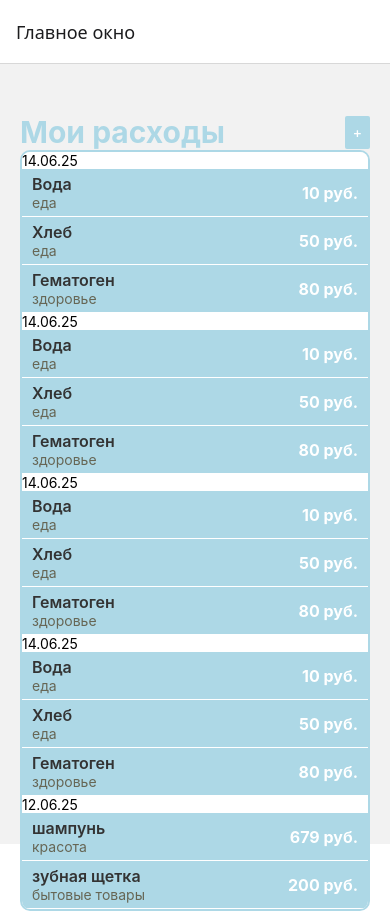
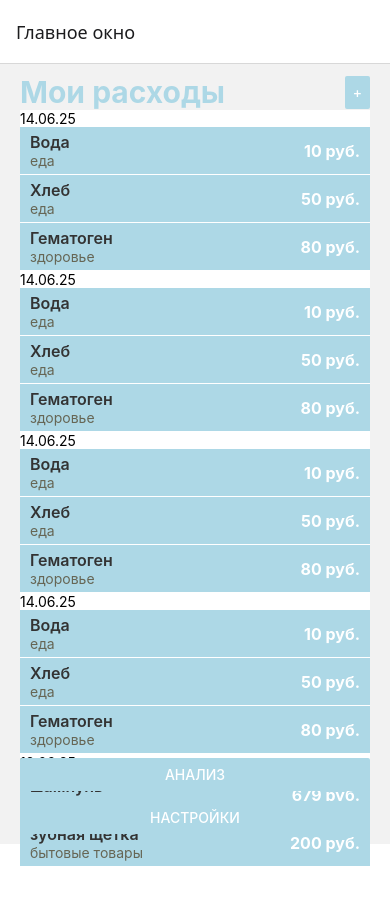
Before and after one commit to bluegreensugar/FinAnalis, a React Native app: screen / in a window 390 px wide. After the commit the page ends 867 px from the top, so only its background shows below. Built offline with nearby package versions, Linux system fonts and the light colour scheme.

Commit message:
refactor:оформление компонентов

```diff
--- a/App.tsx
+++ b/App.tsx
@@ -1,5 +1,4 @@
 import * as React from 'react';
-import { View, Text } from 'react-native';
 import { createStaticNavigation } from '@react-navigation/native';
 import { createNativeStackNavigator } from '@react-navigation/native-stack';
 import RootStack from './scr/navigation/navigation'
--- a/package.json
+++ b/package.json
@@ -10,6 +10,7 @@
     "test": "jest"
   },
   "dependencies": {
+    "@react-native-picker/picker": "^2.11.0",
     "@react-navigation/native": "^7.1.11",
     "@react-navigation/native-stack": "^7.3.16",
     "@react-navigation/stack": "^7.3.4",
--- /dev/null
+++ b/scr/components/Header.js
@@ -0,0 +1,35 @@
+import React from 'react';
+import { View, Text, StyleSheet } from 'react-native';
+import { useNavigation } from '@react-navigation/native';
+import SetButton from '../components/SetButton';
+
+const SectionHeader = () => {
+  const navigation = useNavigation();
+  return(
+    <View style={styles.mainRow}>
+      <Text
+        style ={styles.mainText}>
+        Мои расходы </Text>
+      <SetButton
+        title="+"
+        onPress={() => navigation.navigate('AddExp')}
+      />
+    </View>
+  )
+};
+
+const styles = StyleSheet.create({
+  mainText:{
+      color:'#add8e6',
+      fontSize: 30,
+      fontWeight: 'bold',
+    },
+
+    mainRow: {
+      flexDirection: 'row',
+      justifyContent: 'space-between',
+      alignItems: 'center',
+    },
+});
+
+export default SectionHeader;
--- /dev/null
+++ b/scr/components/ItemList.js
@@ -0,0 +1,72 @@
+import React from 'react';
+import { SectionList, View, Text, StyleSheet} from 'react-native';
+
+const ItemList = ({data}) => {
+  return (
+  <View >
+    <SectionList
+      sections={data}
+      keyExtractor={(item, index) => item+index}
+      renderItem = {({item}) => (
+        <View style={styles.productRow}>
+          <View style={styles.textBlock}>
+            <Text style={styles.nameText}>{item.name}</Text>
+            <Text style={styles.categoryText}>{item.category}</Text>
+          </View>
+          <Text style={styles.priceText}>{item.cost} руб.</Text>
+        </View>)}
+      renderSectionHeader={
+        ({section:{title}})=>(
+          <View style={styles.viewSectionHeader}>
+            <Text style={styles.text}>{title}</Text>
+          </View>
+        )
+      }
+    />
+  </View>
+
+  );
+};
+
+
+const styles = StyleSheet.create(
+{
+  new:{
+    flex:1
+  },
+
+  productRow: {
+    flexDirection: 'row',
+    justifyContent: 'space-between',
+    alignItems: 'center',
+    paddingVertical: 5,
+    paddingHorizontal: 10,
+    backgroundColor: '#add8e6',
+    borderBottomWidth: 1,
+    borderBottomColor: '#fff',
+  },
+  textBlock: {
+    flexShrink: 1,
+    marginRight: 10,
+  },
+  nameText: {
+    fontSize: 16,
+    fontWeight: '600',
+    color: '#333',
+  },
+  categoryText: {
+    fontSize: 14,
+    color: '#665',
+  },
+  priceText: {
+    fontSize: 16,
+    fontWeight: 'bold',
+    color: '#FFF',
+  },
+  viewSectionHeader:{
+    backgroundColor:'#FFF',
+  },
+  }
+)
+
+export default ItemList;
--- /dev/null
+++ b/scr/components/PickerField.js
@@ -0,0 +1,35 @@
+import React from 'react';
+import { View, Text, StyleSheet } from 'react-native';
+import { Picker } from '@react-native-picker/picker';
+
+const PickerField = ({ label, selectedValue, onValueChange, options }) => (
+  <View style={styles.container}>
+    <Text style={styles.label}>{label}</Text>
+    <View style={styles.picker}>
+      <Picker selectedValue={selectedValue} onValueChange={onValueChange}>
+        {options.map((opt) => (
+          <Picker.Item key={opt.value} label={opt.label} value={opt.value} />
+        ))}
+      </Picker>
+    </View>
+  </View>
+);
+
+const styles = StyleSheet.create({
+  container: {
+    marginBottom: 10,
+  },
+  label: {
+    fontSize: 15,
+    marginBottom: 5,
+  },
+  picker: {
+    borderWidth: 2,
+    borderColor: '#add8e6',
+    borderRadius: 6,
+    height: 50,
+  },
+
+});
+
+export default PickerField;
--- /dev/null
+++ b/scr/components/SetButton.js
@@ -0,0 +1,18 @@
+import React from 'react';
+import {Button, View} from 'react-native'
+
+
+const SetButton=({title, onPress})=>{
+    return(
+        <View>
+            <Button
+                title={title}
+                onPress={onPress}
+                color='#add8e6'
+            />
+        </View>
+    )
+
+}
+
+export default SetButton;
--- /dev/null
+++ b/scr/components/TextInputField.js
@@ -0,0 +1,26 @@
+import React from 'react';
+import { View, Text, TextInput, StyleSheet } from 'react-native';
+
+const TextInputField = ({label}) => (
+  <View>
+    <Text style={styles.label}>{label}</Text>
+    <TextInput
+      style={styles.input}
+    />
+  </View>
+);
+
+const styles = StyleSheet.create({
+
+  label: {
+    fontSize: 15,
+    marginBottom: 6,
+  },
+  input: {
+    borderWidth: 2,
+    borderColor: '#add8e6',
+    borderRadius: 6
+  },
+});
+
+export default TextInputField;
--- a/scr/screens/AddNewExpensesScreen.js
+++ b/scr/screens/AddNewExpensesScreen.js
@@ -1,20 +1,63 @@
 import React from 'react';
-import { SectionList, View, Button, Text, Image, ScrollView, TextInput, StyleSheet} from 'react-native';
-import {
-  createStaticNavigation,
-  useNavigation,
-} from '@react-navigation/native';
-import { createNativeStackNavigator } from '@react-navigation/native-stack';
+import { View, Text, StyleSheet } from 'react-native';
+import { useNavigation } from '@react-navigation/native';
+import TextInputField from '../components/TextInputField';
+import PickerField from '../components/PickerField';
+import SetButton from '../components/SetButton';
 
-const AddNewExpenses=()=>
-{
-    const navigation = useNavigation();
-    return(
+const AddNewExpenses = () => {
 
-        <View>
-            <Text>Введите ваши новые траты</Text>
-            <TextInput></TextInput>
-        </View>
-    )
-}
+  return (
+    <View style={styles.container}>
+      <Text style={styles.title}>Новая транзакция</Text>
+      <TextInputField
+        label="Наименование"
+      />
+      <PickerField
+        label="Категория"
+        options={[
+          { label: 'Еда', value: 'food' },
+          { label: 'Здоровье', value: 'health' },
+          { label: 'Транспорт', value: 'transport' },
+          { label: 'Одежда', value: 'cloth' },
+          { label: 'Быт', value: 'household' },
+          { label: 'Красота', value: 'beauty' },
+        ]}
+      />
+      <TextInputField
+        label="Сумма"
+      />
+      <PickerField
+        label="Валюта"
+        options={[
+          { label: '₽', value: 'RUB' },
+          { label: '$', value: 'USD' },
+          { label: '€', value: 'EUR' },
+        ]}
+      />
+      <View style={styles.button}>
+
+        <SetButton
+          title={"Сохранить"}
+          onPress={''}
+        />
+      </View>
+    </View>
+  );
+};
+
+const styles = StyleSheet.create({
+  container: {
+    flex: 1,
+    padding: 20,
+    backgroundColor: '#fff',
+  },
+  title: {
+    fontSize: 22,
+    fontWeight: 'bold',
+    marginBottom: 24,
+    textAlign: 'center',
+  },
+});
+
 export default AddNewExpenses;
--- a/scr/screens/HomeScreen.js
+++ b/scr/screens/HomeScreen.js
@@ -1,11 +1,9 @@
 import React from 'react';
-import { SectionList, View, Button, Text, Image, ScrollView, TextInput, StyleSheet} from 'react-native';
-import {
-  createStaticNavigation,
-  useNavigation,
-} from '@react-navigation/native';
-import { createNativeStackNavigator } from '@react-navigation/native-stack';
-
+import { View, StyleSheet} from 'react-native';
+import ItemList from '../components/ItemList';
+import Header from '../components/Header';
+import SetButton from '../components/SetButton';
+import { useNavigation } from '@react-navigation/native';
 
 const DATA = [
   {
@@ -57,103 +55,47 @@ const DATA = [
 
 
 const HomePage = () => {
-
   const navigation = useNavigation();
 
   return (
-  <View
-    style={styles.mainView}>
-      <View style={styles.mainRow}>
-        <Text
-            style ={styles.mainText}>
-            Мои расходы </Text>
-           <Button
-              title="+"
-              onPress={() => navigation.navigate('AddExp')}
-              color='#add8e6' />
+    <View style={styles.container}>
+      <View style={styles.list}>
+        <Header />
+        <ItemList data={DATA} />
       </View>
-        <SectionList style ={{ borderRadius:10,
-            borderColor: '#add8e6',
-            borderWidth:2
-         }}
+      <View style={styles.button}>
+        <SetButton
+          title={"Анализ"}
+          onPress={() => navigation.navigate('Analytics')}
+        />
 
-          sections={DATA}
-          renderItem = {({item}) => (
-            <View style={styles.productRow}>
-              <View style={styles.textBlock}>
-                <Text style={styles.nameText}>{item.name}</Text>
-                <Text style={styles.categoryText}>{item.category}</Text>
-              </View>
-              <Text style={styles.priceText}>{item.cost} руб.</Text>
-            </View>)}
-          renderSectionHeader={
-            ({section:{title}})=>(
-              <View style={styles.viewSectionHeader}>
-                <Text style={styles.text}>{title}</Text>
-              </View>
-          )
-          }
-        >
+      </View>
+      <View style={styles.button}>
 
-        </SectionList>
-
-  </View>
-
+        <SetButton
+          title={"Настройки"}
+          onPress={() => navigation.navigate('Sttngs')}
+        />
+      </View>
+    </View>
   );
 };
 
+const styles = StyleSheet.create({
+  container: {
+    flex: 1,
+    paddingHorizontal: 20,
+    paddingTop: 10,
+    paddingBottom: 10,
+    justifyContent: 'space-between',
+  },
+  list: {
+    flex: 1,
+    paddingBottom: 40,
+  },
+  button: {
+    marginTop: 10,
+  },
+});
 
-const styles = StyleSheet.create(
-{
-  mainText:{
-    color:'#add8e6',
-    fontSize: 30,
-    fontWeight: 'bold',
-  },
-
-  mainView:{
-    marginTop:50,
-    marginLeft:20,
-    marginRight:20,
-
-  },
-  mainRow: {
-    flexDirection: 'row',
-    justifyContent: 'space-between',
-    alignItems: 'center',
-  },
-  viewSectionHeader:{
-    backgroundColor:'#FFF',
-
-  },
-  productRow: {
-    flexDirection: 'row',
-    justifyContent: 'space-between',
-    alignItems: 'center',
-    paddingVertical: 5,
-    paddingHorizontal: 10,
-    backgroundColor: '#add8e6',
-    borderBottomWidth: 1,
-    borderBottomColor: '#fff',
-  },
-  textBlock: {
-    flexShrink: 1,
-    marginRight: 10,
-  },
-  nameText: {
-    fontSize: 16,
-    fontWeight: '600',
-    color: '#333',
-  },
-  categoryText: {
-    fontSize: 14,
-    color: '#665',
-  },
-  priceText: {
-    fontSize: 16,
-    fontWeight: 'bold',
-    color: '#FFF',
-  },
-  }
-)
 export default HomePage;
```
Also changed, not shown: 1 other file (tests, documents, lock files or other folders).
